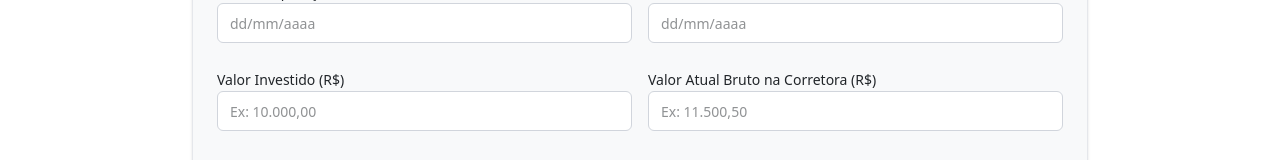
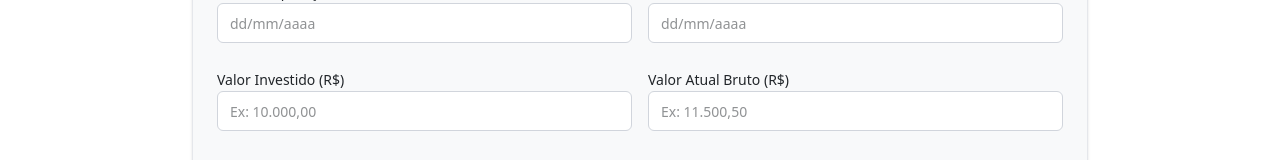
Before and after one commit to rafaelviefe/marcacao-mercado-calc, a Next.js app: page / in a window 1280 px wide. Shown: the part 234-394 px from the top of the page. Built offline with nearby package versions, Linux system fonts and the light colour scheme.

Commit message:
Update label for 'Valor Atual Bruto' in CalculatorForm for clarity

```diff
--- a/src/components/CalculatorForm.tsx
+++ b/src/components/CalculatorForm.tsx
@@ -158,7 +158,7 @@ export function CalculatorForm() {
           </div>
 
           <div className="space-y-2">
-            <label className="text-sm font-medium text-calculator-text">Valor Atual Bruto na Corretora (R$)</label>
+            <label className="text-sm font-medium text-calculator-text">Valor Atual Bruto (R$)</label>
             <input
               {...register("valorAtualBruto")}
               onChange={handleDecimalChange("valorAtualBruto")}
```
